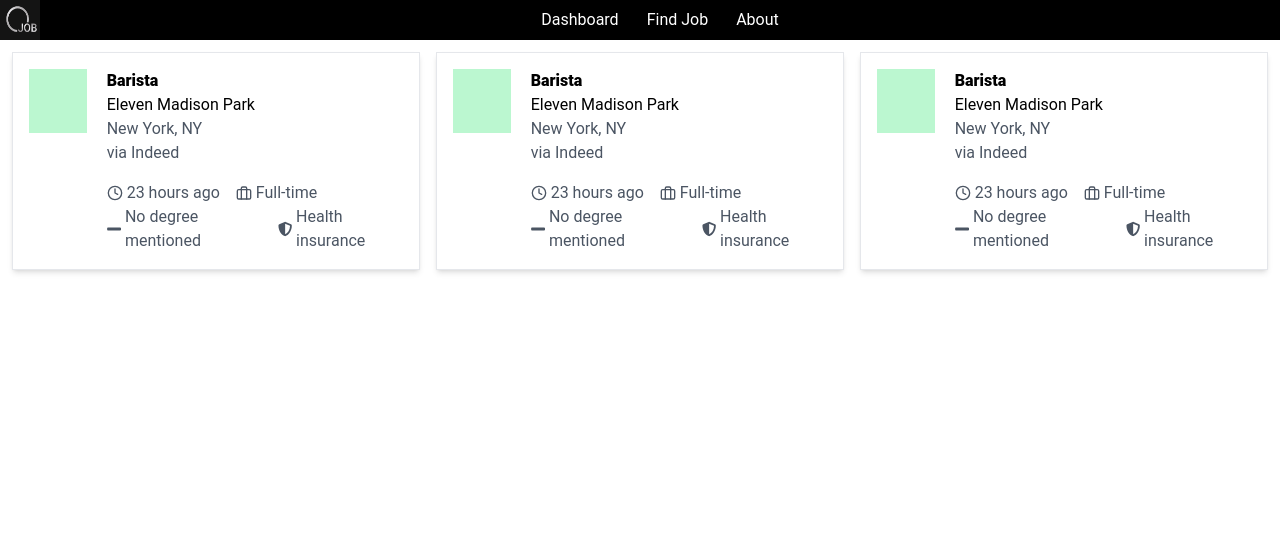
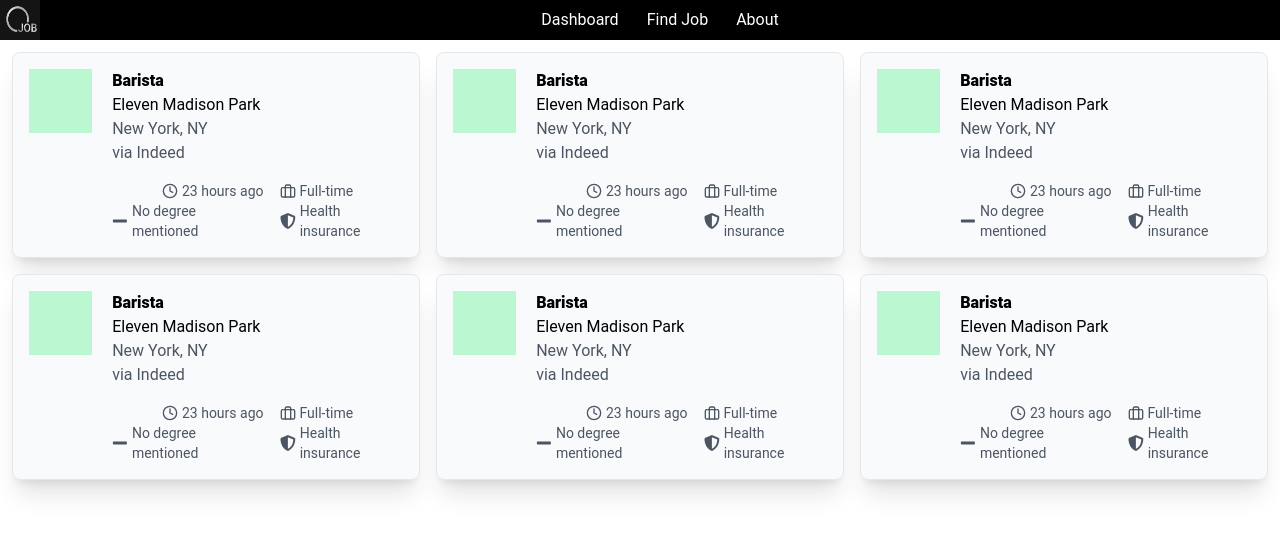
Before and after one commit to programmermame/The-Job-Aggregator-ALX-Portfolio-Project, a React (Vite) app in the folder Front-end/: page / in a window 1280 px wide. Shown: the top 534 px of the page. Built offline with nearby package versions, Linux system fonts and the light colour scheme.

Commit message:
front-end

```diff
--- a/Front-end/src/Components/JobListings.jsx
+++ b/Front-end/src/Components/JobListings.jsx
@@ -5,14 +5,14 @@
     return (
         <div className='grid grid-cols-1 md:grid-cols-3 gap-4 p-3'>
             {/* Job Listing 1 */}
-            <div className="flex border shadow-md p-4">
+            <div className="flex border shadow-xl p-4 rounded-lg bg-gray-50 hover:bg-white">
                 <div className="w-16 h-16 bg-green-200"></div>
                 <div className="ml-5">
                     <h2 className="font-extrabold">Barista</h2>
                     <p>Eleven Madison Park</p>
                     <p className='text-gray-600'>New York, NY</p>
                     <p className='mb-4 text-gray-600'>via Indeed</p>
-                    <div className='flex gap-4'>
+                    <div className='flex gap-4 text-sm justify-center'>
                         <div className='flex text-gray-600 items-center'>
                             <FiClock className="w-4 h-4" />
                             <p className='ml-1'>23 hours ago</p>
@@ -22,7 +22,7 @@
                             <p className='ml-1'>Full-time</p>
                         </div>
                     </div>
-                    <div className='flex gap-4'>
+                    <div className='flex gap-4 text-sm justify-center'>
                         <div className='flex text-gray-600 items-center'>
                             <FaMinus className="w-4 h-4" />
                             <p className='ml-1'>No degree mentioned</p>
@@ -36,14 +36,14 @@
             </div>
 
             {/* Job Listing 2 */}
-            <div className="flex border shadow-md p-4">
+            <div className="flex border shadow-xl p-4 rounded-lg bg-gray-50 hover:bg-white">
                 <div className="w-16 h-16 bg-green-200"></div>
                 <div className="ml-5">
                     <h2 className="font-extrabold">Barista</h2>
                     <p>Eleven Madison Park</p>
                     <p className='text-gray-600'>New York, NY</p>
                     <p className='mb-4 text-gray-600'>via Indeed</p>
-                    <div className='flex gap-4'>
+                    <div className='flex gap-4 text-sm justify-center'>
                         <div className='flex text-gray-600 items-center'>
                             <FiClock className="w-4 h-4" />
                             <p className='ml-1'>23 hours ago</p>
@@ -53,7 +53,7 @@
                             <p className='ml-1'>Full-time</p>
                         </div>
                     </div>
-                    <div className='flex gap-4'>
+                    <div className='flex gap-4 text-sm justify-center'>
                         <div className='flex text-gray-600 items-center'>
                             <FaMinus className="w-4 h-4" />
                             <p className='ml-1'>No degree mentioned</p>
@@ -66,15 +66,15 @@
                 </div>
             </div>
 
-            {/* Job Listing 2 */}
-            <div className="flex border shadow-md p-4">
+            {/* Job Listing 3 */}
+            <div className="flex border shadow-xl p-4 rounded-lg bg-gray-50 hover:bg-white">
                 <div className="w-16 h-16 bg-green-200"></div>
                 <div className="ml-5">
                     <h2 className="font-extrabold">Barista</h2>
                     <p>Eleven Madison Park</p>
                     <p className='text-gray-600'>New York, NY</p>
                     <p className='mb-4 text-gray-600'>via Indeed</p>
-                    <div className='flex gap-4'>
+                    <div className='flex gap-4 text-sm justify-center'>
                         <div className='flex text-gray-600 items-center'>
                             <FiClock className="w-4 h-4" />
                             <p className='ml-1'>23 hours ago</p>
@@ -84,7 +84,100 @@
                             <p className='ml-1'>Full-time</p>
                         </div>
                     </div>
-                    <div className='flex gap-4'>
+                    <div className='flex gap-4 text-sm justify-center'>
+                        <div className='flex text-gray-600 items-center'>
+                            <FaMinus className="w-4 h-4" />
+                            <p className='ml-1'>No degree mentioned</p>
+                        </div>
+                        <div className='flex text-gray-600 items-center'>
+                            <FaShieldAlt className="w-4 h-4" />
+                            <p className='ml-1'>Health insurance</p>
+                        </div>
+                    </div>
+                </div>
+            </div>
+
+            {/* Job Listing 3 */}
+            <div className="flex border shadow-xl p-4 rounded-lg bg-gray-50 hover:bg-white">
+                <div className="w-16 h-16 bg-green-200"></div>
+                <div className="ml-5">
+                    <h2 className="font-extrabold">Barista</h2>
+                    <p>Eleven Madison Park</p>
+                    <p className='text-gray-600'>New York, NY</p>
+                    <p className='mb-4 text-gray-600'>via Indeed</p>
+                    <div className='flex gap-4 text-sm justify-center'>
+                        <div className='flex text-gray-600 items-center'>
+                            <FiClock className="w-4 h-4" />
+                            <p className='ml-1'>23 hours ago</p>
+                        </div>
+                        <div className='flex text-gray-600 items-center'>
+                            <FiBriefcase className="w-4 h-4" />
+                            <p className='ml-1'>Full-time</p>
+                        </div>
+                    </div>
+                    <div className='flex gap-4 text-sm justify-center'>
+                        <div className='flex text-gray-600 items-center'>
+                            <FaMinus className="w-4 h-4" />
+                            <p className='ml-1'>No degree mentioned</p>
+                        </div>
+                        <div className='flex text-gray-600 items-center'>
+                            <FaShieldAlt className="w-4 h-4" />
+                            <p className='ml-1'>Health insurance</p>
+                        </div>
+                    </div>
+                </div>
+            </div>
+
+            {/* Job Listing 3 */}
+            <div className="flex border shadow-xl p-4 rounded-lg bg-gray-50 hover:bg-white">
+                <div className="w-16 h-16 bg-green-200"></div>
+                <div className="ml-5">
+                    <h2 className="font-extrabold">Barista</h2>
+                    <p>Eleven Madison Park</p>
+                    <p className='text-gray-600'>New York, NY</p>
+                    <p className='mb-4 text-gray-600'>via Indeed</p>
+                    <div className='flex gap-4 text-sm justify-center'>
+                        <div className='flex text-gray-600 items-center'>
+                            <FiClock className="w-4 h-4" />
+                            <p className='ml-1'>23 hours ago</p>
+                        </div>
+                        <div className='flex text-gray-600 items-center'>
+                            <FiBriefcase className="w-4 h-4" />
+                            <p className='ml-1'>Full-time</p>
+                        </div>
+                    </div>
+                    <div className='flex gap-4 text-sm justify-center'>
+                        <div className='flex text-gray-600 items-center'>
+                            <FaMinus className="w-4 h-4" />
+                            <p className='ml-1'>No degree mentioned</p>
+                        </div>
+                        <div className='flex text-gray-600 items-center'>
+                            <FaShieldAlt className="w-4 h-4" />
+                            <p className='ml-1'>Health insurance</p>
+                        </div>
+                    </div>
+                </div>
+            </div>
+
+            {/* Job Listing 3 */}
+            <div className="flex border shadow-xl p-4 rounded-lg bg-gray-50 hover:bg-white">
+                <div className="w-16 h-16 bg-green-200"></div>
+                <div className="ml-5">
+                    <h2 className="font-extrabold">Barista</h2>
+                    <p>Eleven Madison Park</p>
+                    <p className='text-gray-600'>New York, NY</p>
+                    <p className='mb-4 text-gray-600'>via Indeed</p>
+                    <div className='flex gap-4 text-sm justify-center'>
+                        <div className='flex text-gray-600 items-center'>
+                            <FiClock className="w-4 h-4" />
+                            <p className='ml-1'>23 hours ago</p>
+                        </div>
+                        <div className='flex text-gray-600 items-center'>
+                            <FiBriefcase className="w-4 h-4" />
+                            <p className='ml-1'>Full-time</p>
+                        </div>
+                    </div>
+                    <div className='flex gap-4 text-sm justify-center'>
                         <div className='flex text-gray-600 items-center'>
                             <FaMinus className="w-4 h-4" />
                             <p className='ml-1'>No degree mentioned</p>
```
